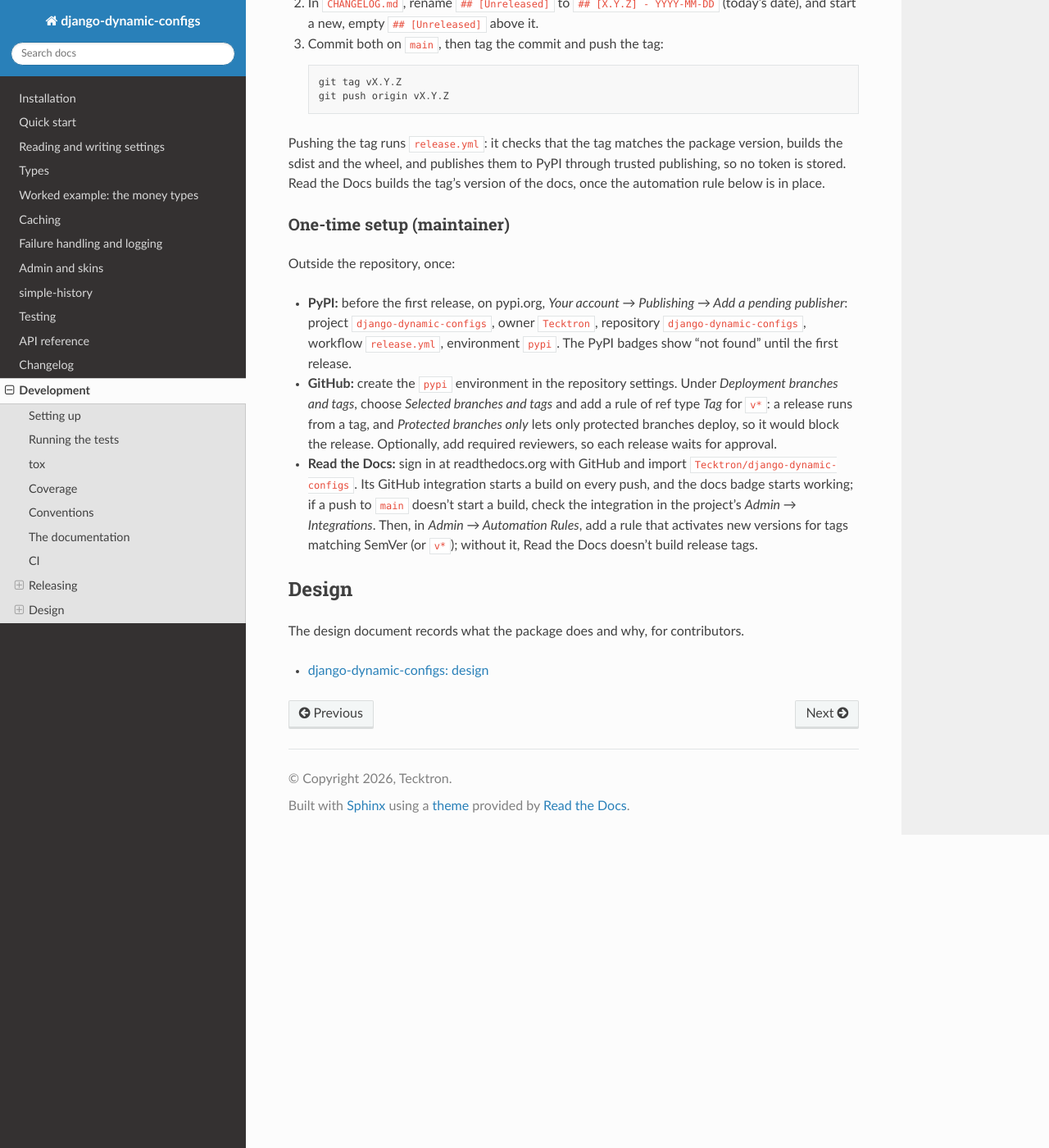
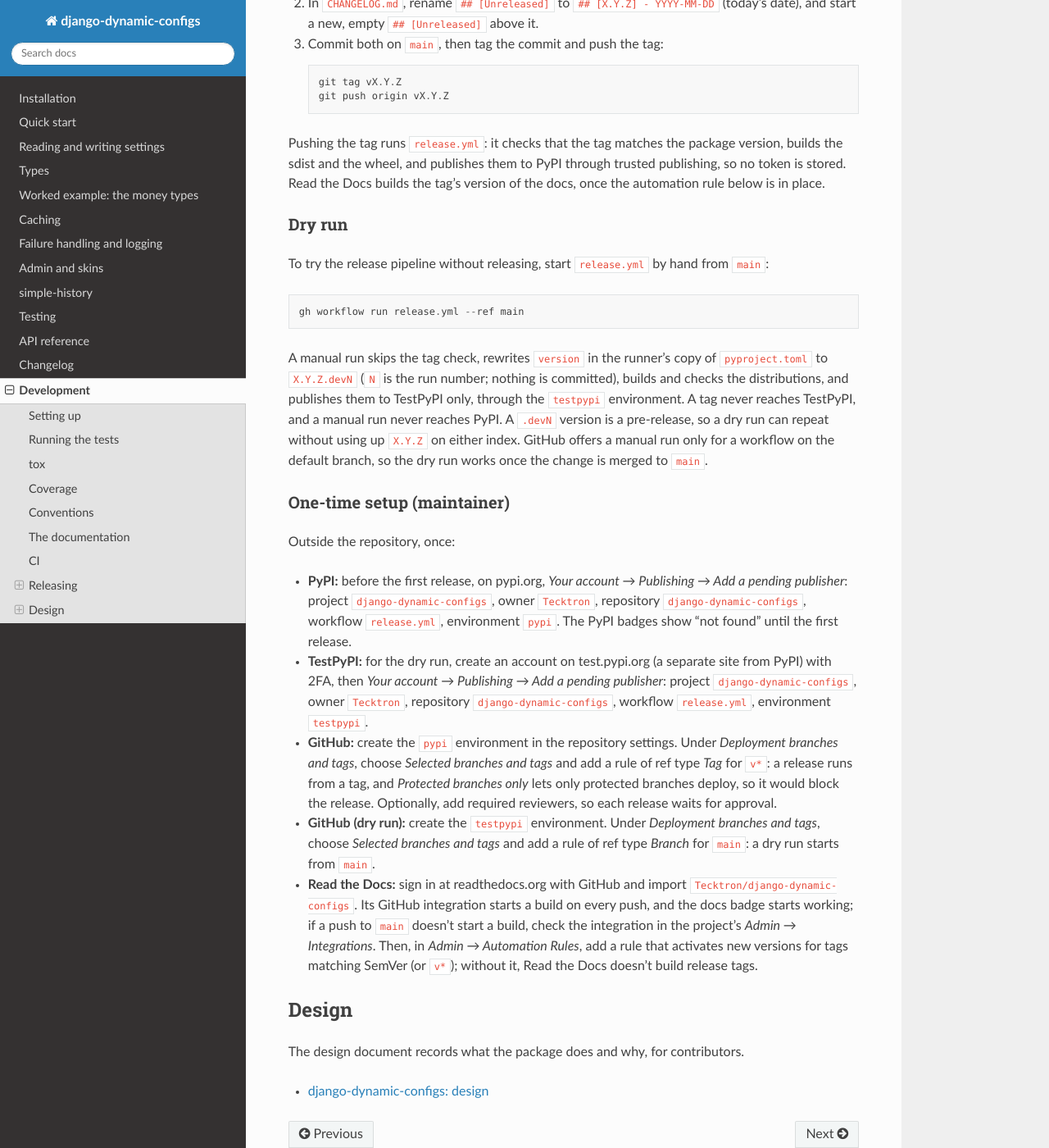
Before and after one commit to Tecktron/django-dynamic-configs, a Sphinx documentation site: the page built from docs/development.md, in a window 1280 px wide and 1400 px high, scrolled down 4251 px. Shown: the whole window at 82% size. Built offline with Sphinx 7.4.7 and the Read the Docs theme 3.1.0, drawn with Linux system fonts in a browser that asks for light colours.

Commit message:
Add a TestPyPI dry run to the release workflow

````diff
--- a/docs/development.md
+++ b/docs/development.md
@@ -186,6 +186,20 @@ Pushing the tag runs `release.yml`: it checks that the tag matches the package v
 wheel, and publishes them to PyPI through trusted publishing, so no token is stored. Read the Docs builds the tag's
 version of the docs, once the automation rule below is in place.
 
+### Dry run
+
+To try the release pipeline without releasing, start `release.yml` by hand from `main`:
+
+```
+gh workflow run release.yml --ref main
+```
+
+A manual run skips the tag check, rewrites `version` in the runner's copy of `pyproject.toml` to
+`X.Y.Z.devN` (`N` is the run number; nothing is committed), builds and checks the distributions, and publishes them
+to TestPyPI only, through the `testpypi` environment. A tag never reaches TestPyPI, and a manual run never reaches
+PyPI. A `.devN` version is a pre-release, so a dry run can repeat without using up `X.Y.Z` on either index. GitHub
+offers a manual run only for a workflow on the default branch, so the dry run works once the change is merged to `main`.
+
 ### One-time setup (maintainer)
 
 Outside the repository, once:
@@ -193,10 +207,15 @@ Outside the repository, once:
 - **PyPI:** before the first release, on pypi.org, *Your account → Publishing → Add a pending publisher*: project
   `django-dynamic-configs`, owner `Tecktron`, repository `django-dynamic-configs`, workflow `release.yml`, environment
   `pypi`. The PyPI badges show "not found" until the first release.
+- **TestPyPI:** for the dry run, create an account on test.pypi.org (a separate site from PyPI) with 2FA, then *Your
+  account → Publishing → Add a pending publisher*: project `django-dynamic-configs`, owner `Tecktron`, repository
+  `django-dynamic-configs`, workflow `release.yml`, environment `testpypi`.
 - **GitHub:** create the `pypi` environment in the repository settings. Under *Deployment branches and tags*, choose
   *Selected branches and tags* and add a rule of ref type *Tag* for `v*`: a release runs from a tag, and *Protected
   branches only* lets only protected branches deploy, so it would block the release. Optionally, add required
   reviewers, so each release waits for approval.
+- **GitHub (dry run):** create the `testpypi` environment. Under *Deployment branches and tags*, choose *Selected
+  branches and tags* and add a rule of ref type *Branch* for `main`: a dry run starts from `main`.
 - **Read the Docs:** sign in at readthedocs.org with GitHub and import `Tecktron/django-dynamic-configs`. Its GitHub
   integration starts a build on every push, and the docs badge starts working; if a push to `main` doesn't start a
   build, check the integration in the project's *Admin → Integrations*. Then, in *Admin → Automation Rules*, add a
````
Also changed, not shown: docs/design/django-dynamic-configs.md (+9 -0 lines), 1 other file.
